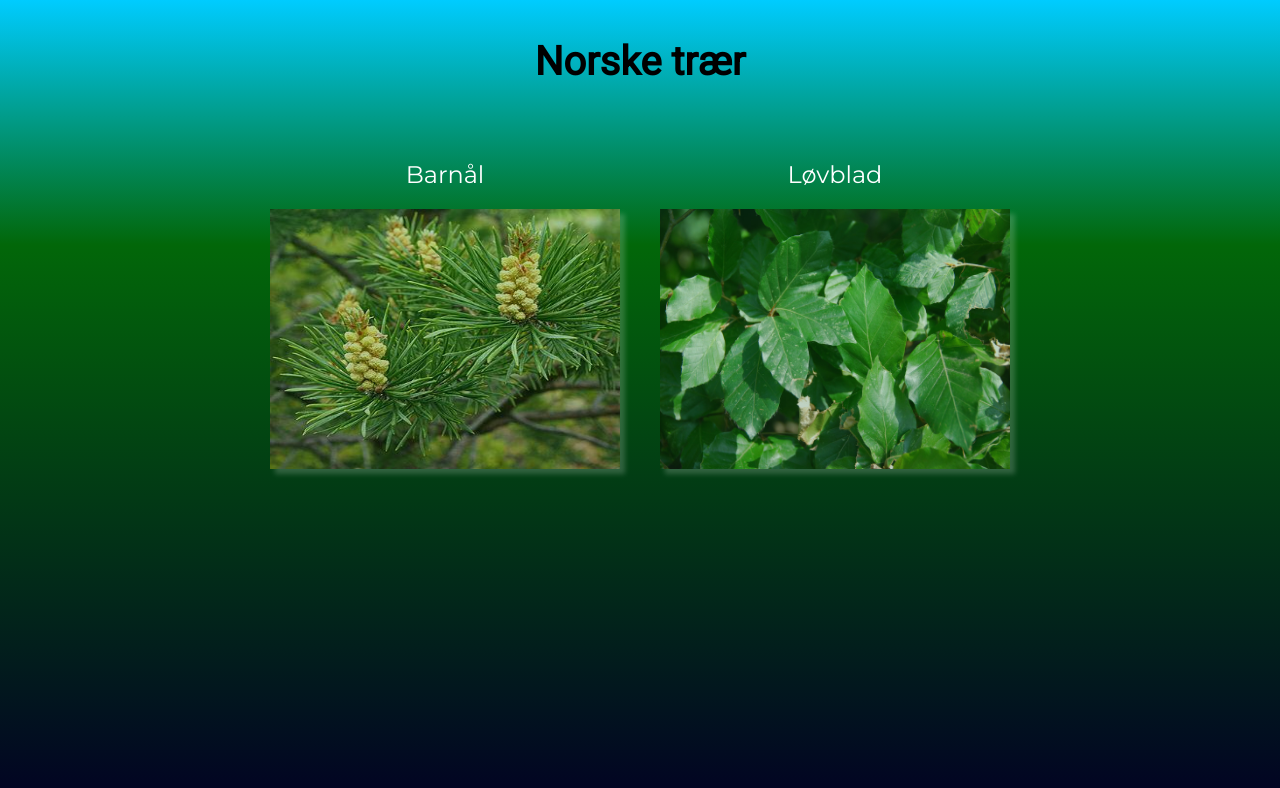
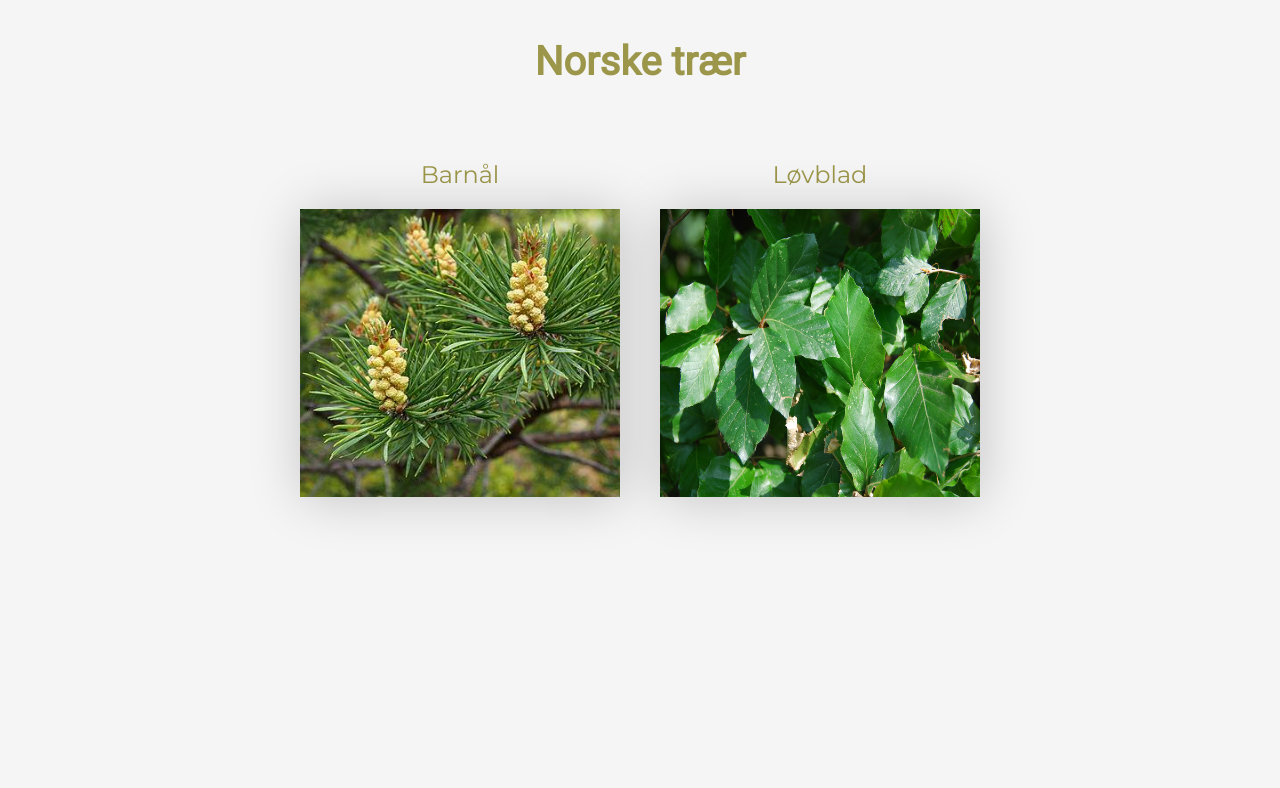
Before and after one commit to kodeebo/hvilket-tre-er-det, a React (Vite) app: page / in a window 1280 px wide. Shown: the top 788 px of the page. Built offline with nearby package versions, Linux system fonts and the light colour scheme.

Commit message:
Fix infopage refresh, colors, moving image

```diff
--- a/src/GlobalStyle.tsx
+++ b/src/GlobalStyle.tsx
@@ -2,12 +2,17 @@ import React from "react";
 
 import { createGlobalStyle } from "styled-components";
 
+export const colors = {
+  lightBrown: "#cdc08c",
+  green: "#9c964a",
+  yellow: "#fad77b",
+};
+
 const Global = createGlobalStyle`
   body {
-    background: rgb(2,0,36);
-    background: linear-gradient(0deg, rgba(2,0,36,1) 0%, rgba(2,103,9,1) 70%, rgba(0,204,255,1) 100%);
+    background: whitesmoke;
     height: 100%;
-    color: white;
+    color: ${colors.green};
     font-family: Montserrat;
   }
 `;
--- a/src/Header.tsx
+++ b/src/Header.tsx
@@ -9,7 +9,6 @@ const Wrapper = styled.div`
   font-size: 40px;
   font-family: Roboto;
   font-weight: bold;
-  color: black;
   padding: 30px;
 `;
 
--- a/src/Image.tsx
+++ b/src/Image.tsx
@@ -1,6 +1,7 @@
 import React from "react";
 import styled, { keyframes } from "styled-components";
 import { Link } from "react-router-dom";
+import MovingImage from "./MovingImage";
 
 const scale = keyframes`
   0% {
@@ -40,7 +41,7 @@ export const Image = ({ displayName, id, selected, src }) => {
     <ImageWrapper>
       <ImageHeader>{displayName}</ImageHeader>
       <Link to={(location) => `${location.pathname.length > 1 ? location.pathname : ""}/${id}`}>
-        <StyledImage selected={selected} src={src} />
+        <MovingImage selected={selected} src={src} />
       </Link>
     </ImageWrapper>
   );
--- a/src/InfoPage.tsx
+++ b/src/InfoPage.tsx
@@ -1,18 +1,18 @@
-import React from "react";
+import React, { useEffect, useState } from "react";
 import styledComponentsCjs from "styled-components";
 import Header from "./Header";
+import Spinner from "./Loading";
+import { useLocation } from "react-router-dom";
 
 const Wrapper = styledComponentsCjs.div`
-    background: white;
-    opacity: 0.8;
-    color: black;
+    padding: 20px;
 `;
 
 const ImageWrapper = styledComponentsCjs.div`
-display: flex;
-flex-direction: row;
-justify-content: space-around;
-flex-wrap: wrap;`;
+    display: flex;
+    flex-direction: row;
+    overflow-x: scroll;
+`;
 
 const StyledImage = styledComponentsCjs.img`
   width: 360px;
@@ -20,18 +20,38 @@ const StyledImage = styledComponentsCjs.img`
   margin: 5px;
 `;
 
+const Text = styledComponentsCjs.div`
+  color: black;
+`;
+
 const InfoPage = ({ tree }) => {
-  console.log(tree);
-  if (!tree) return <span>No info found</span>;
+  const location = useLocation();
+  const [ourTree, setTree] = useState(tree);
+  const fetchTree = async () => {
+    const res = await fetch(`https://snl.no/${location.pathname.split("/").pop()}.json`, {
+      mode: "cors",
+      headers: {
+        "Content-Type": "application/json",
+      },
+    });
+    const json = await res.json();
+    setTree(json);
+  };
+  useEffect(() => {
+    if (!tree) {
+      fetchTree();
+    }
+  }, [tree]);
+  if (!ourTree) return <Spinner />;
   return (
     <Wrapper>
-      <Header>{tree.title}</Header>
+      <Header>{ourTree.title}</Header>
       <ImageWrapper>
-        {tree.images.map((image) => (
+        {ourTree.images.map((image) => (
           <StyledImage src={image.standard_size_url || image.full_size_url} />
         ))}
       </ImageWrapper>
-      <div dangerouslySetInnerHTML={{ __html: tree.xhtml_body }} />
+      <Text dangerouslySetInnerHTML={{ __html: ourTree.xhtml_body }} />
     </Wrapper>
   );
 };
--- /dev/null
+++ b/src/Loading.tsx
@@ -0,0 +1,25 @@
+import React from "react";
+import PropTypes from "prop-types";
+import styled from "styled-components";
+
+const SpinnerDiv = styled.div`
+  border: calc(15px solid rgba(0, 0, 0, 0.1));
+  border-radius: 50%;
+  animation: spinnerAnimation 0.7s linear infinite;
+  height: 50px;
+  width: 50px;
+  display: block;
+  margin: 10px;
+  @keyframes spinnerAnimation {
+    0% {
+      transform: rotate(0deg);
+    }
+    100% {
+      transform: rotate(360deg);
+    }
+  }
+`;
+
+const Spinner = ({ size, margin, inverted }) => <SpinnerDiv size={size} margin={margin} inverted={inverted} />;
+
+export default Spinner;
--- /dev/null
+++ b/src/MovingImage.tsx
@@ -0,0 +1,60 @@
+import React, { useEffect, useRef, useState } from "react";
+import styledComponentsCjs from "styled-components";
+
+const Wrapper = styledComponentsCjs.div`
+    perspective: 25px;
+`;
+
+const Image = styledComponentsCjs.img`
+    width: 20em;
+    height: 18em;
+    background-color: white;
+    box-shadow: 2px 2px 50px rgba(0, 0, 0, 0.2);
+    transition: transform 0.5s;
+`;
+
+const MovingImage = (props) => {
+  const wrapper = useRef(null);
+  const image = useRef(null);
+  const [mousePos, setMousePos] = useState({ x: 0, y: 0 });
+  const [mouseOrigin, setMouseOrigin] = useState({ x: 0, y: 0 });
+
+  useEffect(() => {
+    setMouseOrigin({
+      x: wrapper.current.offsetLeft + Math.floor(wrapper.current.offsetWidth / 2),
+      y: wrapper.current.offsetTop + Math.floor(wrapper.current.offsetHeight / 2),
+    });
+  }, []);
+
+  const onMouseLeaveHandler = () => {
+    image.current.style = "";
+  };
+
+  const onMouseMoveHandler = (e) => {
+    setMousePos({
+      x: e.clientX - mouseOrigin.x,
+      y: (e.clientY - mouseOrigin.y) * -1,
+    });
+
+    var style =
+      "rotateX(" +
+      (mousePos.y / image.current.offsetHeight / 2).toFixed(2) +
+      "deg) rotateY(" +
+      (mousePos.x / image.current.offsetWidth / 2).toFixed(2) +
+      "deg)";
+    image.current.style.transform = style;
+  };
+
+  return (
+    <Wrapper
+      ref={wrapper}
+      onMouseEnter={onMouseMoveHandler}
+      onMouseLeave={onMouseLeaveHandler}
+      onMouseMove={onMouseMoveHandler}
+    >
+      <Image ref={image} {...props} />
+    </Wrapper>
+  );
+};
+
+export default MovingImage;
```
Also changed, not shown: 2 other files (tests, documents, lock files or other folders).
